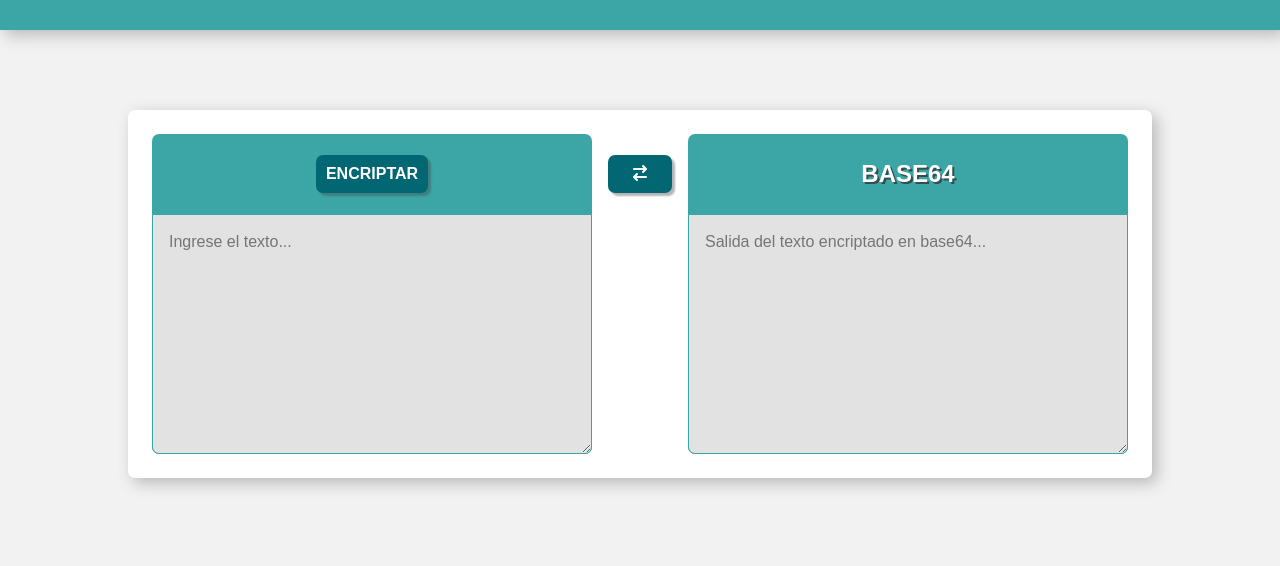
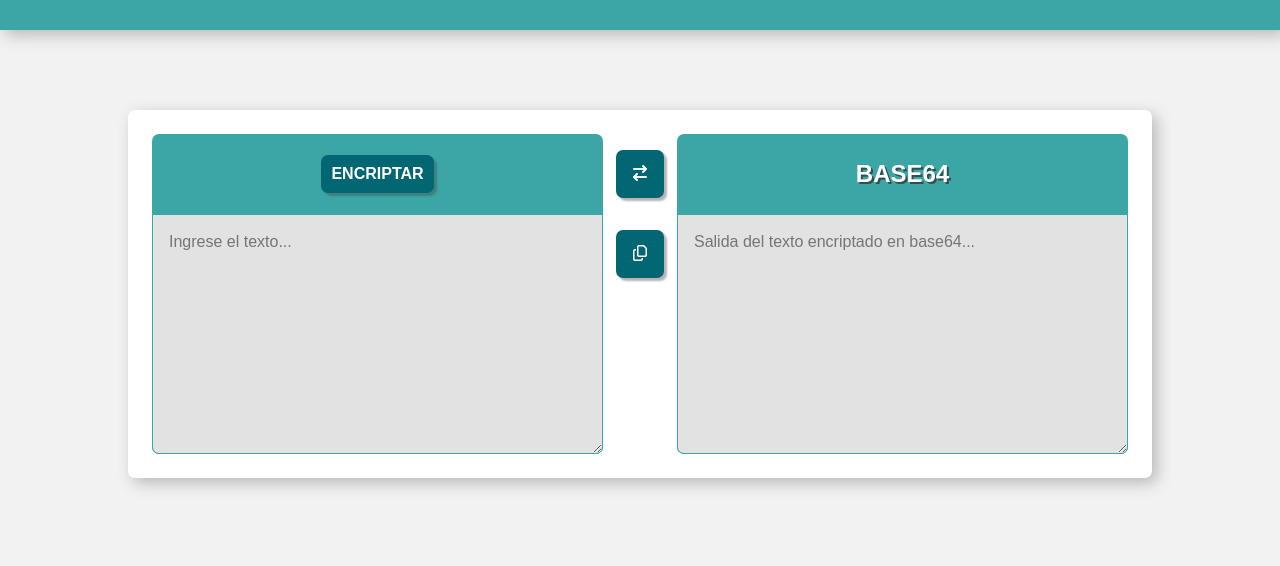
Before and after one commit to CEhM-Hernandez/base64-encoder, a plain HTML site: page index.html in a window 1280 px wide. Shown: the part 234-800 px from the top of the page. Drawn offline with Linux system fonts and the light colour scheme; a web font is replaced by a local one.

Commit message:
clipboard functionality

```diff
--- a/index.html
+++ b/index.html
@@ -29,9 +29,12 @@
             </div>
             <textarea name="encode" id="inputArea" placeholder="Ingrese el texto..."></textarea>
         </div>
-        <div class="switch">
-            <button id="switch" class="btn switch-btn">
+        <div class="switch-copy">
+            <button id="switch" class="btn mid-btn">
                 <i id="switchFavicon" class="fa-solid fa-arrow-right-arrow-left a"></i>
+            </button>
+            <button id="clipboardBtn" class="btn mid-btn">
+                <i class="fa fa-regular fa-copy"></i>
             </button>
         </div>
         <div class="card">
@@ -62,7 +65,7 @@
                     <a href="https://www.linkedin.com/in/eduardo-hernandez-munevar/" target="_blank">
                         <i class="fa-brands fa-linkedin-in"></i>
                     </a>
-                    <a href="mailto:ceduardo.eh@gmail.com?subjet=he%20visto%20tu%20trabajo" target="_blank">
+                    <a href="mailto:ceduardo.eh@gmail.com" target="_blank">
                         <i class="fa-regular fa-envelope"></i>
                     </a>
                     <a href="https://wa.link/skgk3q" target="_blank">
--- a/index.js
+++ b/index.js
@@ -1,9 +1,13 @@
 const switchBtn = document.getElementById('switch');
+const clipboardBtn = document.getElementById('clipboardBtn');
+
 const encodeBtn = document.getElementById('encodeButton');
 const txt = document.getElementById('txt');
 
 const inputArea = document.getElementById('inputArea');
 const decodeArea = document.getElementById('decodeArea')
+
+//--------------------- functions ---------------------//
 
 function encode() {
     encodeBtn.onclick = () => {
@@ -23,9 +27,9 @@ function switchInputs(input, output) {
     output.value = aux;
 }
 
+//--------------------- main event (switch/encode-decode) ---------------------//
+
 switchBtn.onclick = () => {
-
-    document.getElementById('switchFavicon').style.transform = 'rotate(calc(360 - 90deg))';
 
     switchInputs(inputArea, decodeArea);
 
@@ -48,4 +52,13 @@ switchBtn.onclick = () => {
     }
 }
 
+//--------------------- copy to clipboard ---------------------//
+
+clipboardBtn.onclick = () => {
+
+    navigator.clipboard.writeText(decodeArea.value);
+}
+
+//--------------------- default function ---------------------//
+
 encode();
--- a/styles/index.css
+++ b/styles/index.css
@@ -92,17 +92,19 @@ body {
     box-shadow: none;
 }
 
-.switch {
-    height: 5rem;
-    margin: 0 1rem;
+.switch-copy {
+    height: 10rem;
+    width: 10rem;
 
     display: flex;
+    flex-direction: column;
     align-items: center;
+    justify-content: space-around;
 }
 
-.switch .switch-btn {
-    padding: 10px 25px;
-    transition: .3s ease-in-out;
+.switch-copy .mid-btn {
+    width: 3rem;
+    height: 3rem;
 }
 
 .content .card textarea {
@@ -123,6 +125,10 @@ body {
     border-bottom-left-radius: 7px;
     border-bottom-right-radius: 7px;
     background-color: #e2e2e2;
+}
+
+.content .card textarea:focus {
+    border: solid 2px #3CA6A6;
 }
 
 /* ------------------------------- footer ------------------------------- */
```
